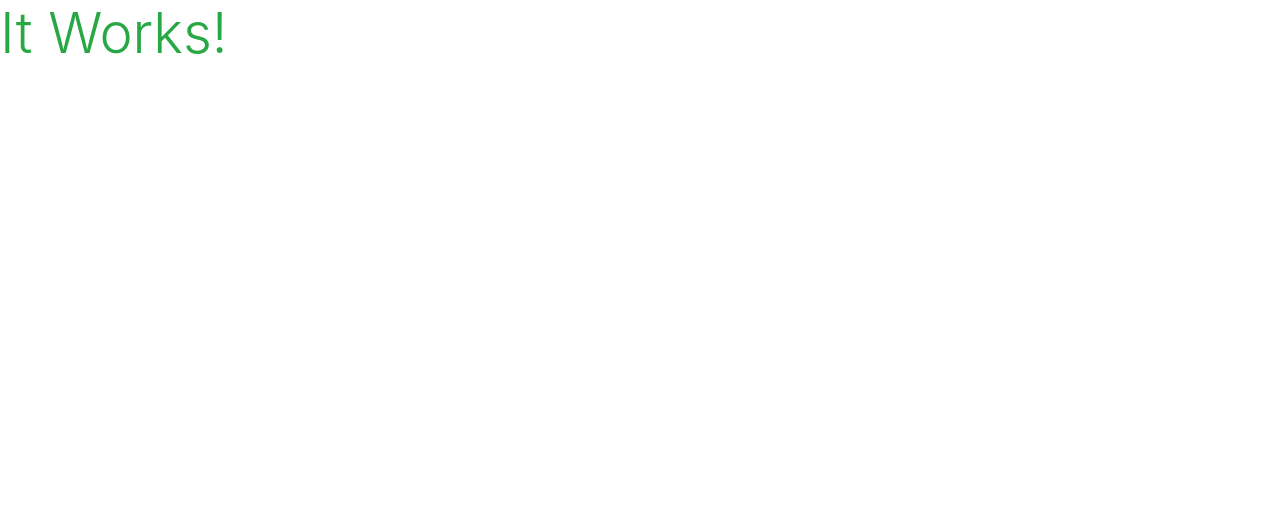
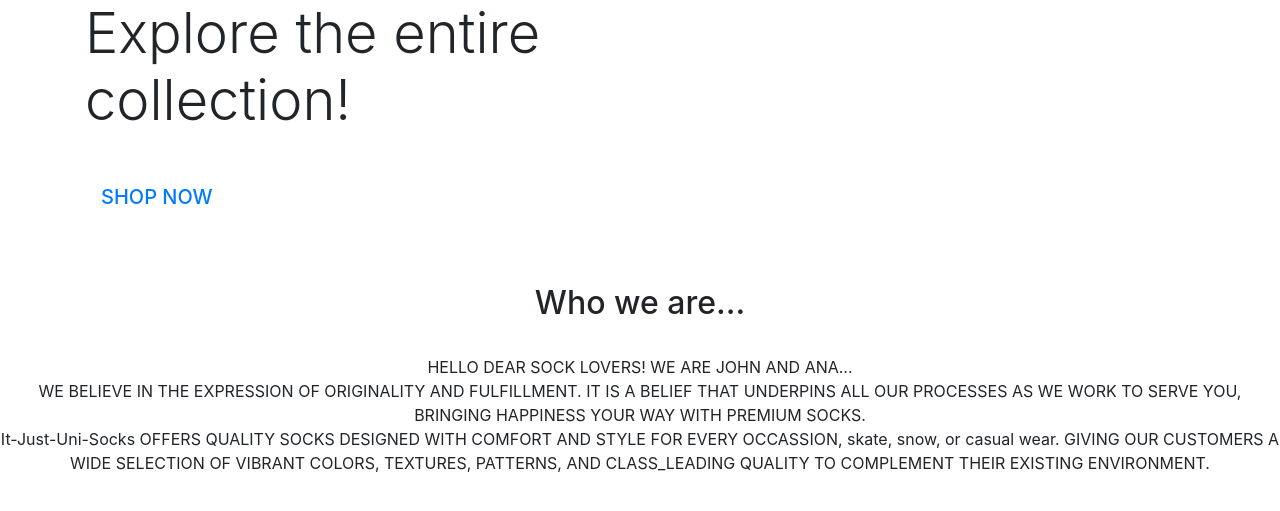
Before and after one commit to ellis882/it_just_uni_socks_msp5, a Django app: page / in a window 1280 px wide. Before the commit the part shown is almost empty. Shown: the top 511 px of the page. Run offline with Django 3.2, Linux system fonts and the light colour scheme.

Commit message:
added homepage content

```diff
--- a/home/templates/home/index.html
+++ b/home/templates/home/index.html
@@ -1,6 +1,49 @@
 {% extends "base.html" %}
 {% load static %}
 
+{% block page-header %}
+    <div class="container header-container">
+        <div class="row">
+            <div class="col"></div>
+        </div>
+    </div>
+{% endblock %}
+
 {% block content %}
-<h1 class="display-4 text-success">It Works!</h1>
+    <div class="container h-100">
+        <div class="row h-100">
+            <div class="col-7 col-md-6 my-auto">
+                <h1 class="display-4 logo-font text-black">
+                    Explore the entire collection!
+                </h1>
+                <div class="my-5">
+                    <h4>
+                        <a href="" class="shop-now-button btn-lg text-uppercase py-3">Shop Now</a>
+                    </h4>
+                </div>
+            </div>
+        </div>
+    </div>
+    <br>
+    <div class="py-24 lm-container text-center">
+        <div class="max-w-md mx-auto">
+            <h2 class="logo-font text-black text-center">
+                Who we are...
+            </h2>
+        </div>
+        <br>
+        <div class="max-w-md mx-auto">
+            <div class="jsx-39448962 dangerHTML">
+                <p>
+                    HELLO DEAR SOCK LOVERS! WE ARE JOHN AND ANA...<br>
+                    WE BELIEVE IN THE EXPRESSION OF ORIGINALITY AND FULFILLMENT.
+                    IT IS A BELIEF THAT UNDERPINS ALL OUR PROCESSES AS WE WORK TO SERVE YOU,
+                    BRINGING HAPPINESS YOUR WAY WITH PREMIUM SOCKS.<br>
+                    It-Just-Uni-Socks OFFERS QUALITY SOCKS DESIGNED WITH COMFORT AND STYLE FOR EVERY OCCASSION,
+                    skate, snow, or casual wear. GIVING OUR CUSTOMERS A WIDE SELECTION OF VIBRANT COLORS,
+                    TEXTURES, PATTERNS, AND CLASS_LEADING QUALITY TO COMPLEMENT THEIR EXISTING ENVIRONMENT.
+                </p>
+            </div>
+        </div>
+    </div>
 {% endblock %}
```
Also changed, not shown: home/views.py (line endings or trailing spaces).
